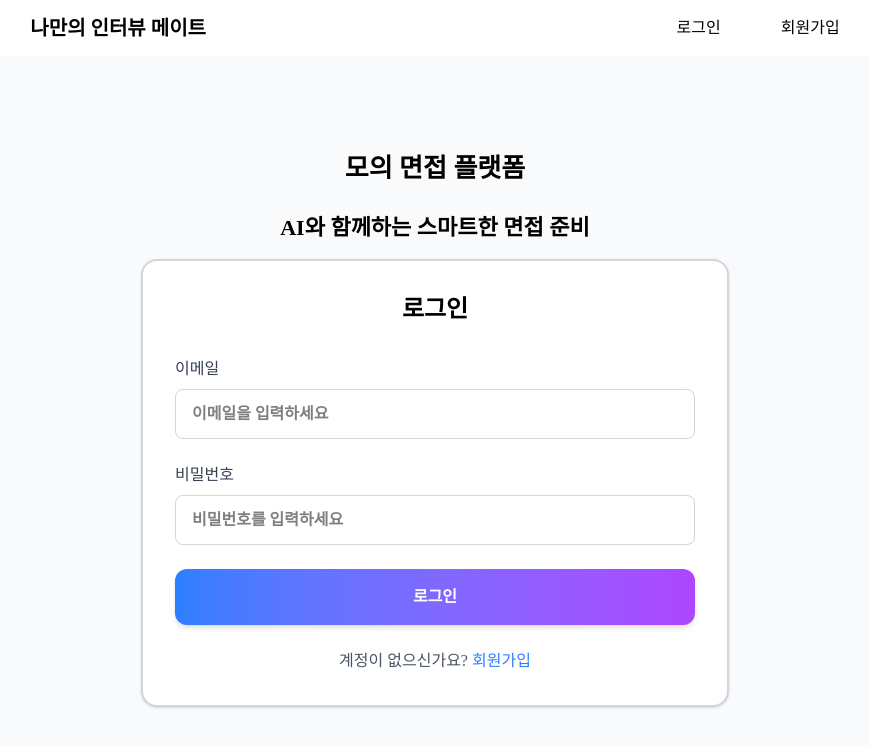
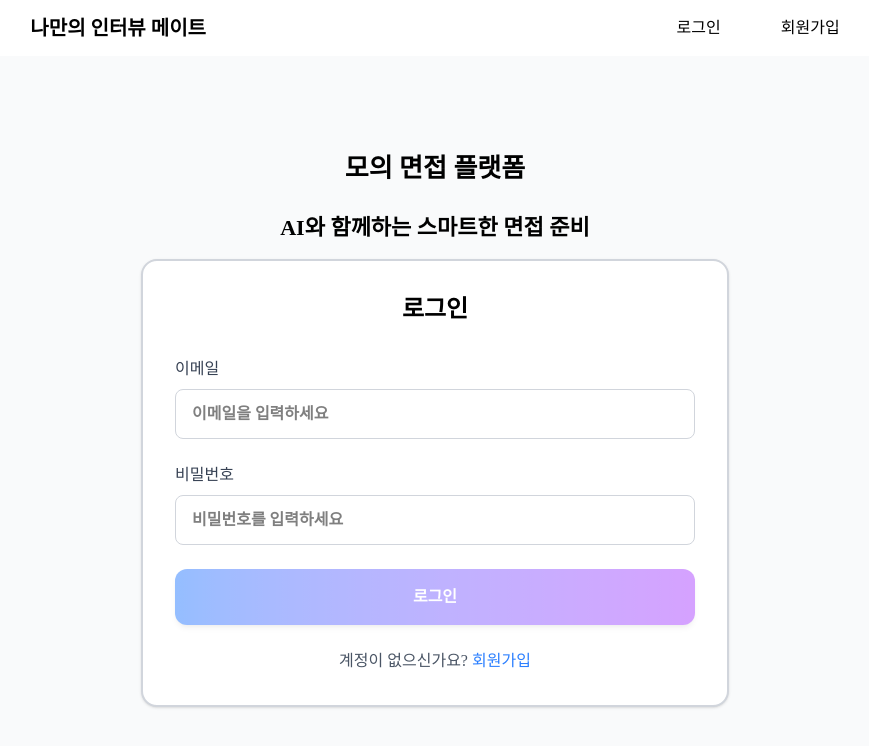
Before and after one commit to ydsic/my_interview_mate, a React (Vite) app: page /login in a window 1280 px wide. Shown: the top 746 px of the page, without its empty margins (205-1074 px from the left). Built offline with nearby package versions, Linux system fonts and the light colour scheme; a web font is replaced by a local one.

Commit message:
[refactor/#138] - 로그인 페이지에서 input 값에 아무것도 없을 시 버튼 disabled 처리

```diff
--- a/src/page/LoginPage.tsx
+++ b/src/page/LoginPage.tsx
@@ -105,7 +105,10 @@ export default function LoginPage() {
                   </H4_placeholder>
                 </div>
 
-                <SubmitButton className="w-full py-4 bg-gradient-to-r from-blue-500 to-purple-500 text-white font-semibold rounded-lg hover:from-blue-600 hover:to-purple-600 transition-all duration-200 shadow-md">
+                <SubmitButton
+                  className="w-full py-4 bg-gradient-to-r from-blue-500 to-purple-500 text-white font-semibold rounded-lg hover:from-blue-600 hover:to-purple-600 transition-all duration-200 shadow-md"
+                  isDisabled={email === '' || userPassword === ''}
+                >
                   로그인
                 </SubmitButton>
               </form>
```
